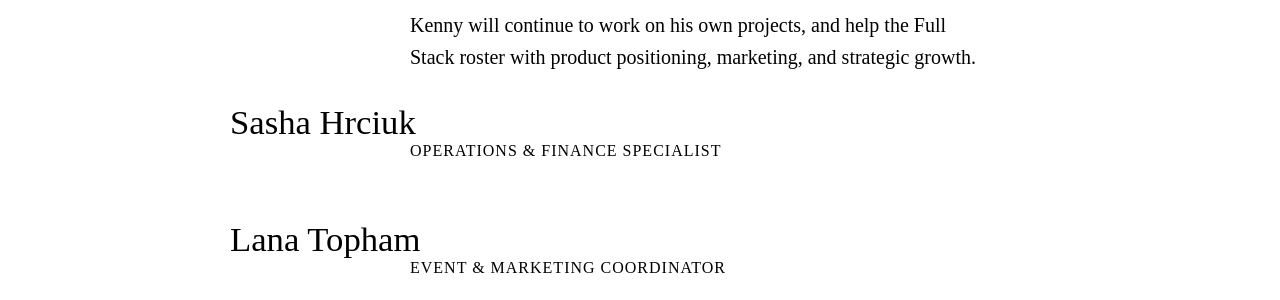
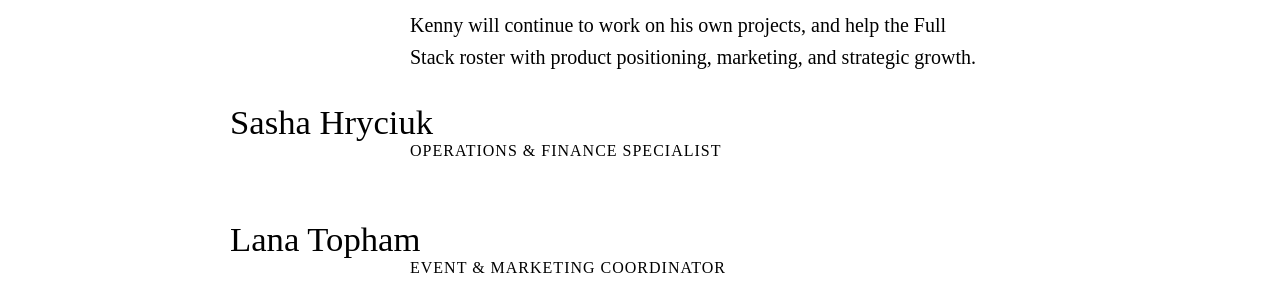
Before and after one commit to FullStackFoundry/fullstackfoundry.github.com, a Jekyll site: the page built from team/index.md, in a window 1280 px wide and 900 px high, scrolled down 1478 px. Shown: the part 366-666 px from the top of the window. Built offline with Jekyll 4.4.1, drawn with Linux system fonts in a browser that asks for light colours; nearby versions of some CDN libraries; some web fonts are replaced.

Commit message:
Update index.md

```diff
--- a/team/index.md
+++ b/team/index.md
@@ -34,7 +34,7 @@ Before joining Full Stack, Kenny was incubating television based products at Inv
 
 Kenny will continue to work on his own projects, and help the Full Stack roster with product positioning, marketing, and strategic growth.
 
-## Sasha Hrciuk
+## Sasha Hryciuk
 ### Operations & Finance Specialist
 <a name="sasha" />
 
```
